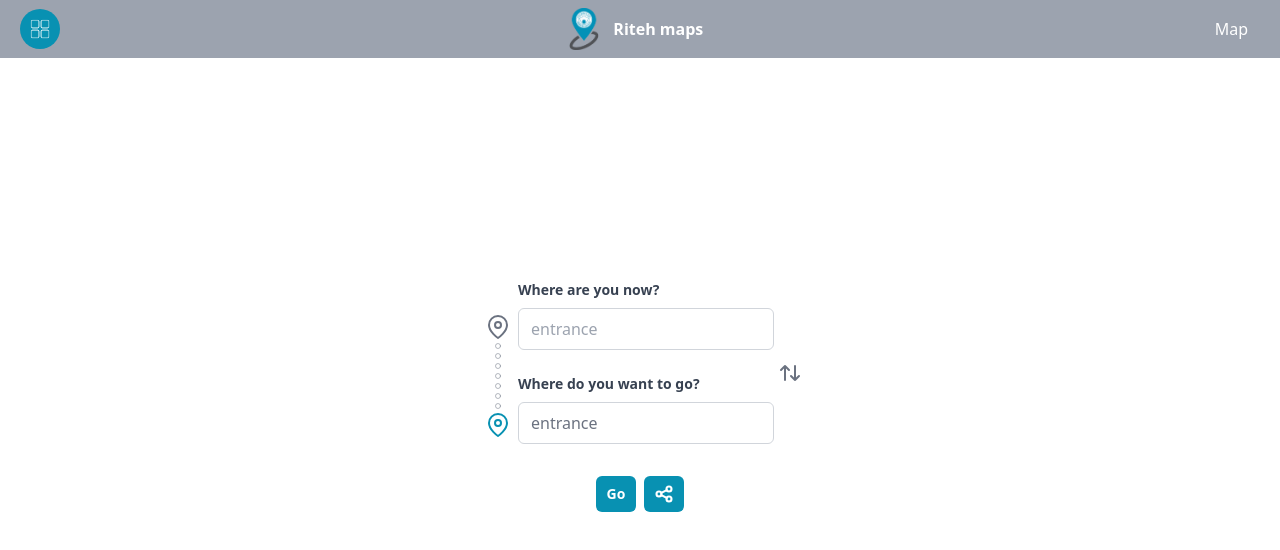
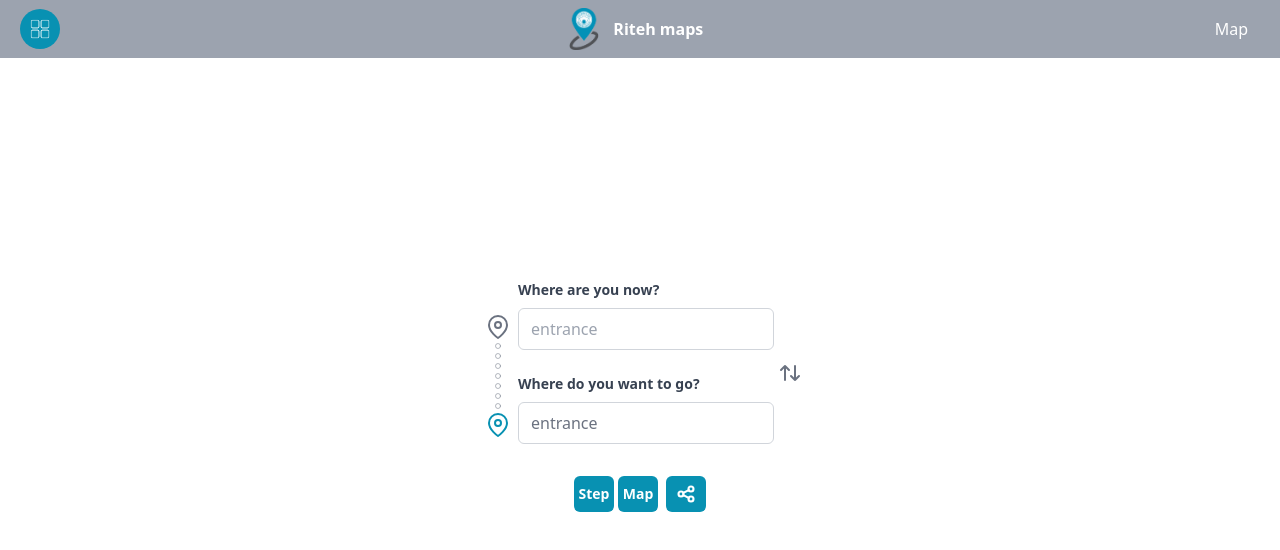
Before and after one commit to JakovTomasic/RitehMaps, a Next.js app in the folder client/: page / in a window 1280 px wide. Both pictures are taken after a click on the button 790 px from the left and 373 px from the top of the page. Shown: the top 550 px of the page. Built offline with nearby package versions, Linux system fonts and the light colour scheme.

Commit message:
Separated step by step navigation with submap navigation. Added extra button.

```diff
--- a/client/src/components/GoShareButtons.tsx
+++ b/client/src/components/GoShareButtons.tsx
@@ -36,7 +36,26 @@ const GoShareButtons: React.FC<GoButtonProps> = (props) => {
                         text-white text-sm font-bold"
             type="button"
           >
-            Go
+            Step
+          </button>
+        </Link>
+        <Link
+          href={{
+            pathname: "/submap_navigation",
+            query: {
+              startNodeId: (props.startNodeId as string) != null
+                          ? (props.startNodeId as string) : props.defaultStartNodeId,
+              endNodeId: props.destinationNodeId as string,
+            },
+          }}
+        >
+          <button
+            className="mx-auto py-2 px-2 rounded-md flex items-center justify-center mr-1
+                      bg-cyan-600 focus:bg-cyan-700 transition duration-300 w-10
+                        text-white text-sm font-bold"
+            type="button"
+          >
+            Map
           </button>
         </Link>
 
--- /dev/null
+++ b/client/src/pages/submap_navigation.tsx
@@ -0,0 +1,146 @@
+import Button from "../components/Button";
+import Header from "../components/Header";
+import Map from "../components/Map";
+import MapCaption from "../components/MapCaption";
+import ZoomToggleButton from "../components/ZoomToggleButton";
+import { SubmapProviderImpl } from "../logic/impl/SubmapProviderImpl";
+import { useRouter } from "next/router";
+import { NavigationDirections } from "../types/navigation/NavigationDirections";
+import { NavigationStep } from "../types/navigation/NavigationStep";
+import { useEffect, useState } from "react";
+import { MapNavigatorImpl } from "../logic/impl/pathfinding/MapNavigatorImpl";
+import { GraphImpl } from "../logic/impl/graph/GraphImpl";
+import { createGraph } from "../logic/impl/graph/GraphFactory";
+import { allGraphData } from "../data/AllGraphData";
+import { Submap } from "../types/Submap";
+import { MapCropperImpl } from "../logic/impl/MapCropperImpl";
+import { CentroidScale } from "../types/navigation/CentroidScale";
+import { createMapNodeFilter } from "../logic/impl/MapNodeFilterFactory";
+import { Dot } from "../types/general/Dot";
+import { Line } from "../types/general/Line";
+import { MapDot } from "../types/map_draw_elements/MapDot";
+import { MapPathLine } from "../types/map_draw_elements/MapPathLine";
+import { MapDrawElement } from "../types/map_draw_elements/MapDrawElement";
+import { NavigationNode } from "../types/navigation/NavigationNode";
+
+export default function SubmapNavigation(){
+
+    const router = useRouter();
+    const [navDirections, setNavDirections] = useState<NavigationDirections>(undefined);
+
+    useEffect(() => {
+        if(router.isReady){
+            const data = router.query;
+
+            const baseGraph = createGraph(allGraphData);
+            const graphImpl = new GraphImpl(baseGraph, new SubmapProviderImpl());
+            const mapNav = new MapNavigatorImpl(graphImpl);
+
+            const destinationNodeFilter = createMapNodeFilter(data.endNodeId as string);
+            if (destinationNodeFilter != null) {
+                const directions: NavigationDirections = mapNav.findShortestPath(
+                    data.startNodeId as string,
+                    destinationNodeFilter
+                )
+                setNavDirections(directions);
+            } else {
+                throw new Error(`Destination node id not valid: ${data.endNodeId}`);
+            }
+        }
+    }, [router.isReady]);
+
+    let navSteps: NavigationStep[] = [];
+    let submapNodes: NavigationNode[] = [];
+    let start_submap = navDirections?.steps[0].nodes[0].submapId;
+    navDirections?.steps.forEach((step, index) => {
+        if(step.nodes[0].submapId != start_submap){
+            start_submap = step.nodes[0].submapId;
+            const navStep = {nodes: submapNodes} as NavigationStep;
+            navSteps.push(navStep);
+            submapNodes = [];
+        }
+
+        step.nodes.forEach((node) => {
+            submapNodes.push(node);
+        })
+
+        if(navDirections?.steps.length == index + 1){
+            const navStep = {nodes: submapNodes} as NavigationStep;
+            navSteps.push(navStep)
+        }
+    })
+
+    const submap = new SubmapProviderImpl();
+
+    const [currentStepIndex, updateCurrentStepIndex] = useState(0);
+
+    let currentStep: NavigationStep | undefined;
+    let mapElements: MapDrawElement[] = [];
+    let submapImage: Submap | undefined;
+    let centroidCrop: CentroidScale;
+    if (navSteps !== undefined && navSteps.length > 0) {
+        currentStep = navSteps[currentStepIndex];
+        let prevDot = {} as Dot;
+        currentStep.nodes.forEach((node, index) => {
+            const dot = {x: node.xCoordinate, y: node.yCoordinate} as Dot;
+            const mapDot = new MapDot(dot, "#41C7F7", 0.5, 1);
+            mapElements.push(mapDot);
+            if(index > 0){
+                const line = {dot1: prevDot, dot2: dot} as Line;
+                const mapLine = new MapPathLine(line, "#41C7F7", 0.1);
+                mapElements.push(mapLine);
+            }
+            prevDot = dot;
+        })
+        submapImage = submap.getSubmapImage(currentStep.nodes[0].submapId);
+        const mapCropper = new MapCropperImpl()
+        centroidCrop = mapCropper.crop(currentStep, submapImage.width, submapImage.height)
+    } else {
+        currentStep = undefined;
+        mapElements = undefined;
+        submapImage = undefined;
+        centroidCrop = undefined;
+    }
+
+    const [enableZoom, setZoom] = useState(false);
+
+    return(
+        <>
+            <div className="absolute w-fill h-full mx-auto left-0 right-0 my-0 max-w-3xl">
+                <div className="h-1/8">
+                    <Header text='Navigation' backPath='/' />
+                </div>
+                {
+                currentStep !== undefined && submapImage !== undefined && centroidCrop !== undefined ?
+                <>
+                    <MapCaption imageCaption={submapImage.caption} />
+                    <div className="w-full border h-2/3">
+                        <Map layoutImage={submapImage.path} width={submapImage.width}
+                        height={submapImage.height} centroidCrop={centroidCrop} rotateAngle={0}
+                        drawElements={mapElements} enableZoom={true}/>
+                    </div>
+                </>
+                    : <div>Loading...</div>
+                }
+                <div className="text-center justify-center flex mx-auto mb-4 inset-x-0 absolute bottom-0 my-12 h-1/7">
+                    <Button text='Back'
+                        onClick={() => {
+                            if(currentStepIndex > 0) {
+                                updateCurrentStepIndex(currentStepIndex-1)
+                            }
+                        }}
+                    />
+                    <Button text='Update' onClick={() => {router.push('/')}}/>
+                    <Button text='Next'
+                        onClick={() => {
+                            if(currentStepIndex < navSteps.length-1) {
+                                updateCurrentStepIndex(currentStepIndex+1)
+                            }
+                        }}
+                    />
+                </div>
+            </div>
+
+        </>
+    );
+}
```
